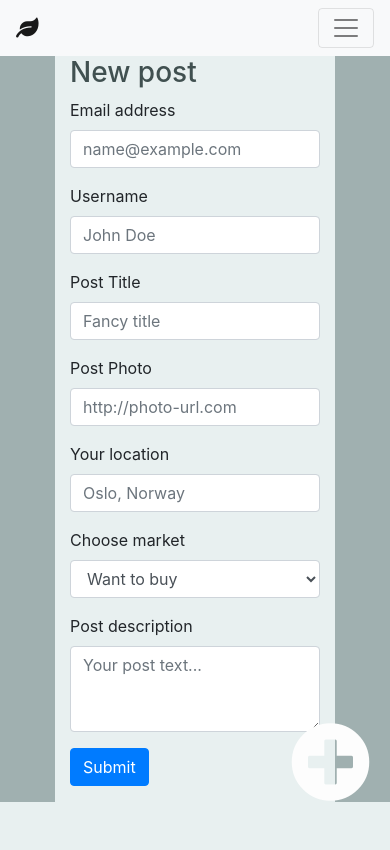
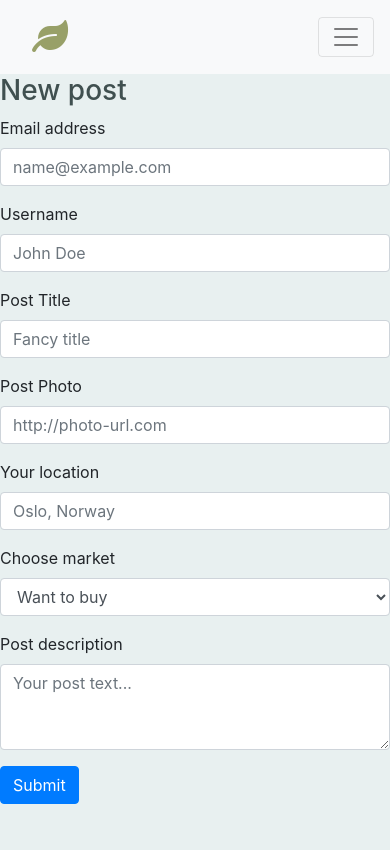
Before and after one commit to alvzed/stickling, a Flask app: page /new_post in a window 390 px wide. Before the commit the page ends 802 px from the top, so only its background shows below. Run offline with Flask 2, Linux system fonts and the light colour scheme; some libraries are stand-ins or nearby versions.

Commit message:
start responsiveness on post feed

```diff
--- a/static/css/style.css
+++ b/static/css/style.css
@@ -2,7 +2,9 @@
     overflow: hidden;
 }
 
-
+#content {
+    min-height: 90vh;
+}
 
 /* -------------- colours ------------- */
 body {
@@ -25,6 +27,13 @@ p {
 .btn-primary-green:hover {
     background-color: #fdfdfd;
     color: #A0B0B0;
+}
+
+/* -------------- navbar ------------- */
+#site_logo {
+    font-size: 2rem;
+    margin: 0 1rem;
+    color: #98A068;
 }
 
 /* -------------- the left side bar ------------- */
@@ -54,14 +63,17 @@ p {
 
 /* -------------- posts ------------- */
 .post_feed {
+    position: relative;
+
     max-height: 40vh;
-    position: relative;
+
     margin: 2vh 1vw;
     margin-right: 50vw;
     background-color: rgba(255, 255, 255, 0.3);
     padding: 2em 0;
     padding-left: 1vw;
     max-width: 97%;
+
 }
 
 .post_image {
@@ -76,3 +88,23 @@ p {
     position: absolute;
     bottom: 1vh;
 }
+
+@media screen and (max-aspect-ratio: 1/1) {
+    .post_feed {
+    position: relative;
+
+    max-height: 40vh;
+    min-height: 21vh;
+    }
+
+    .post_image {
+    min-width: 100%;
+    min-height: 21vh;
+    }
+}
+
+@media screen and (max-width: 500px) {
+    h2 {
+        font-size: 1.5rem;
+    }
+}
--- a/templates/base.html
+++ b/templates/base.html
@@ -12,7 +12,7 @@
   <body>
   <div id="wrapper">
     <nav class="navbar navbar-expand-lg navbar-light bg-light">
-      <a class="navbar-brand" href="{{ url_for('propagation_station') }}"><i class="fas fa-leaf"></i></a>
+      <a id="site_logo" class="navbar-brand" href="{{ url_for('propagation_station') }}"><i class="fas fa-leaf"></i></a>
       <button class="navbar-toggler" type="button" data-toggle="collapse" data-target="#navbarNav" aria-controls="navbarNav" aria-expanded="false" aria-label="Toggle navigation">
         <span class="navbar-toggler-icon"></span>
       </button>
@@ -27,16 +27,16 @@
 
     <section>
       <div class="row">
-        <div id="leftSideBar" class="col-2">
+        <div id="leftSideBar" class="d-none d-sm-block col-1 col-lg-2">
 
         </div>
 
-        <div id="content" class="col-8  mb-3">
+        <div id="content" class="col-12 col-sm-10 col-lg-8 mb-3">
           {% block content %}
           {% endblock %}
         </div>
 
-        <div id="rightSideBar" class="col-2">
+        <div id="rightSideBar" class="d-none d-sm-block col-1 col-lg-2">
             <a href="{{ url_for('new_post') }}"><i class="fas fa-plus-circle" id="new_post"></i></a>
         </div>
       </div> <!-- row -->
```
